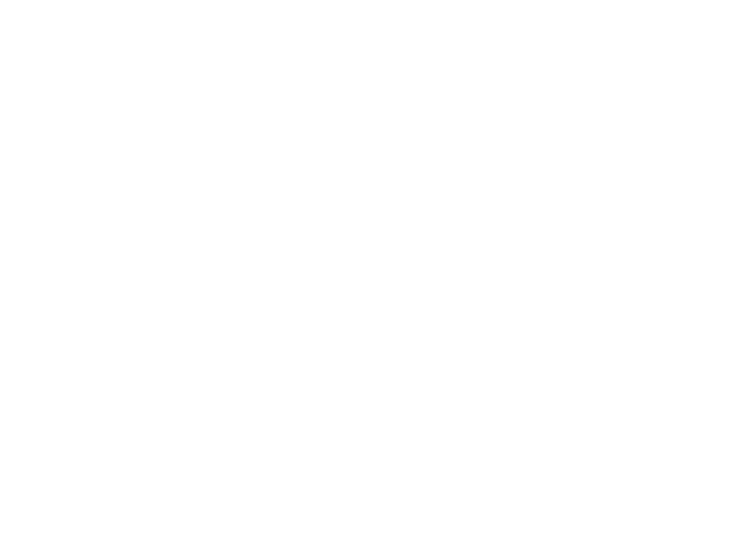
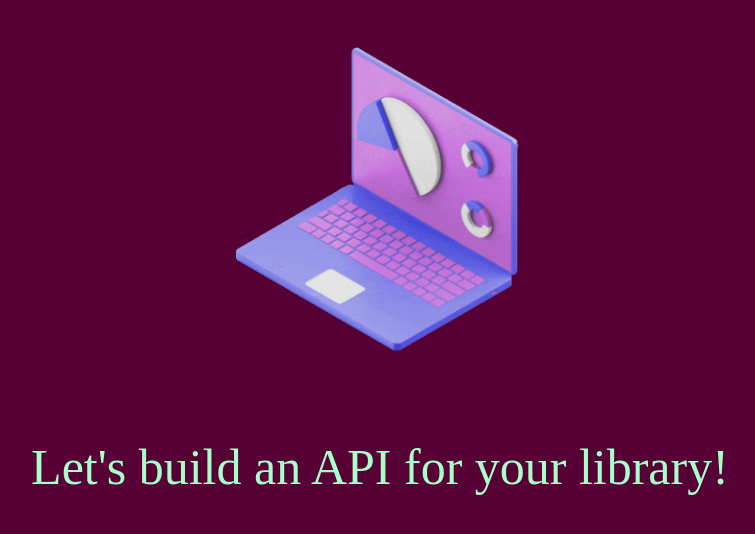
Before and after one commit to ShabaniReza/Library-Management, a Django app: page / in a window 1280 px wide. Before the commit the part shown is empty. Shown: the top 534 px of the page, without its empty margins (260-1015 px from the left). Run offline with Django 5.2, Linux system fonts and the light colour scheme; parts of the project's set-up code (start-up, migrations or seed data) failed here and were passed over.

Commit message:
creating a simple home page

```diff
--- /dev/null
+++ b/core/static/core/styles.css
@@ -0,0 +1,12 @@
+body {
+    text-align: center;
+    background-color: #560036;
+    margin: 0;
+}
+.text {
+    font-size: 50px;
+    color: #a9ffc9;
+}
+.coding {
+    width: 30%;
+}
--- a/core/templates/core/index.html
+++ b/core/templates/core/index.html
@@ -1,11 +1,14 @@
+{% load static %}
 <!DOCTYPE html>
 <html lang="en">
 <head>
     <meta charset="UTF-8">
     <meta name="viewport" content="width=device-width, initial-scale=1.0">
     <title>Document</title>
+    <link rel="stylesheet" href="{% static 'core/styles.css' %}">
 </head>
 <body>
-
+    <img src="{% static 'core/coding.gif' %}" alt="Coding" class="coding">
+    <p class="text">Let's build an API for your library!</p>
 </body>
 </html>
```
Also changed, not shown: core/static/core/coding.gif (added).
